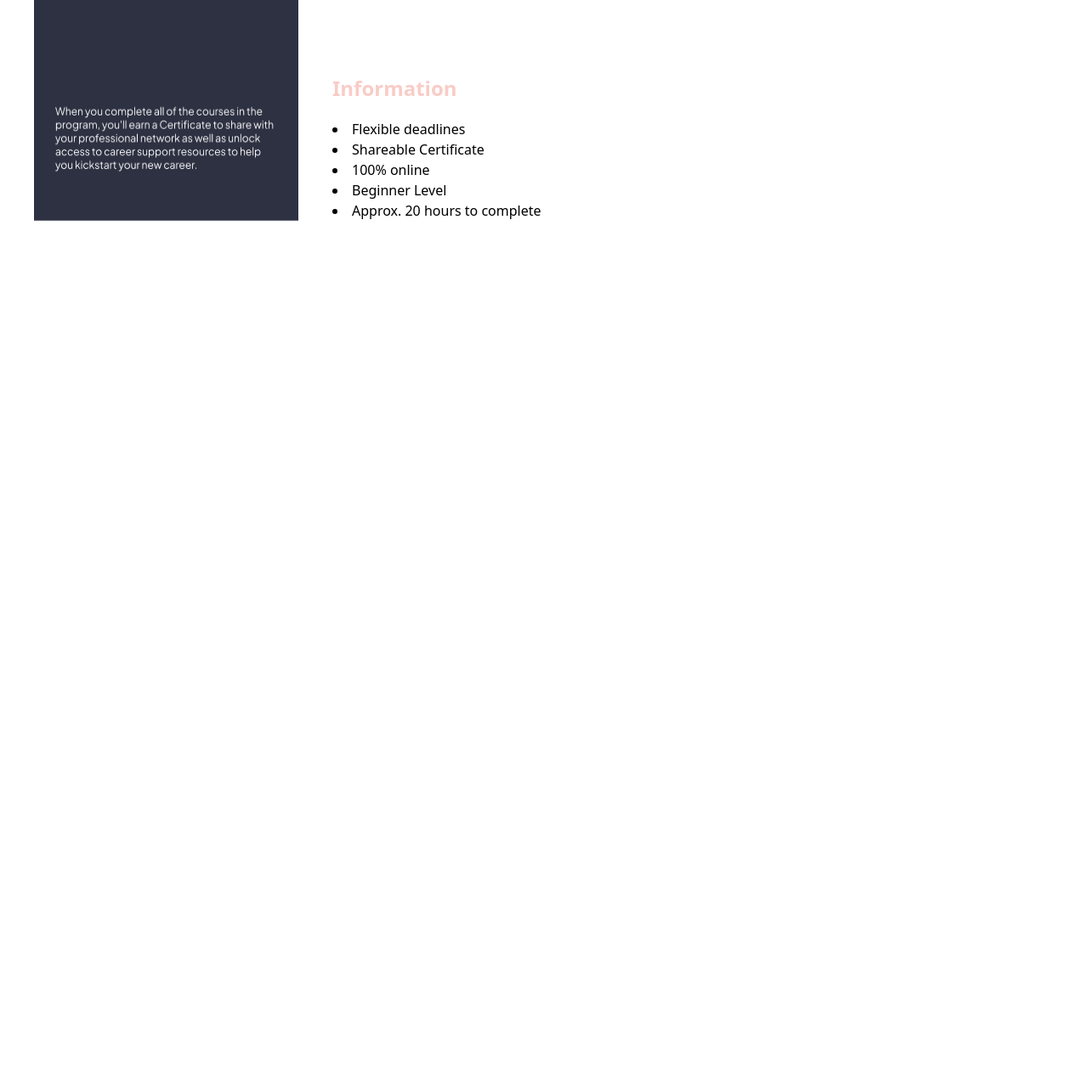
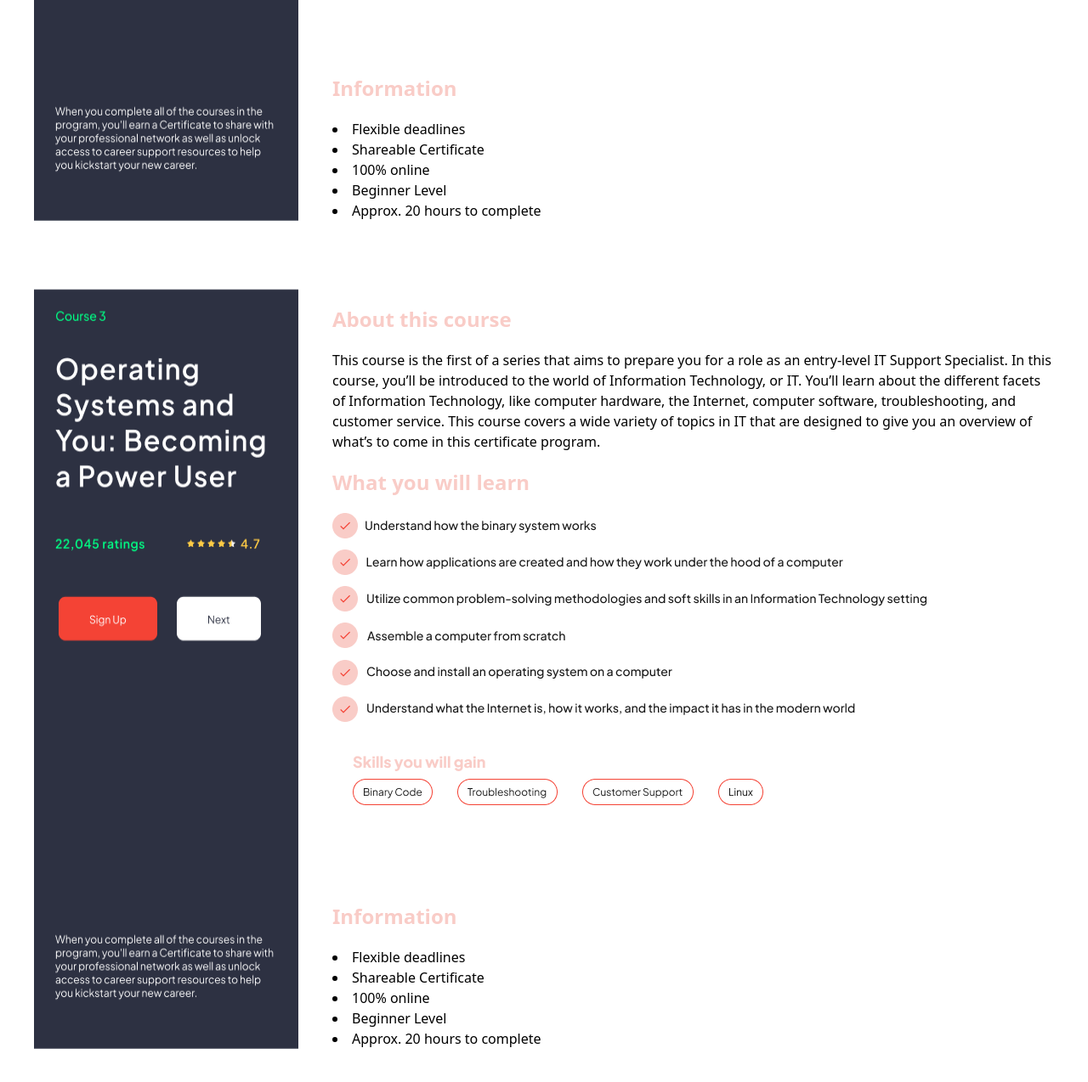
Before and after one commit to sajon01/assignment-tailwindcss, a website built with Vite: page index.html in a window 1280 px wide. Shown: the part 3924-5198 px from the top of the page at 85% size. Before the commit the page ends 4224 px from the top, so only its background shows below. Built offline with nearby package versions, Linux system fonts and the light colour scheme.

Commit message:
operating system section

```diff
--- a/index.html
+++ b/index.html
@@ -300,5 +300,39 @@
 
     </section>
 
+    <!-- operating section  -->
+
+    <section class="mx-10 flex flex-col md:flex-row justify-between md:gap-10 gap-5 my-10 pt-10">
+        <img class="" src="./assets/color coded (2).png" alt="">
+
+        <div>
+            <h2 class="pink-title">About this course</h2>
+
+            <p>
+                This course is the first of a series that aims to prepare you for a role as an entry-level IT Support Specialist. In this course, you’ll be introduced to the world of Information Technology, or IT. You’ll learn about the different facets of Information Technology, like computer hardware, the Internet, computer software, troubleshooting, and customer service. This course covers a wide variety of topics in IT that are designed to give you an overview of what’s to come in this certificate program.
+            </p>
+
+            <h2 class="pink-title">What you will learn </h2>
+
+            <img src="./assets/List.png" alt="">
+
+            <img src="./assets/Frame 282.png" alt="">
+
+            <div>
+                <h2 class="pink-title">Information </h2>
+                <ul class="list-disc list-inside">
+                    <li>Flexible deadlines</li>
+                    <li>Shareable Certificate</li>
+                    <li>
+                         100% online
+                    </li>
+                    <li>Beginner Level</li>
+                    <li>Approx. 20 hours to complete</li>
+                </ul>
+            </div>
+        </div>
+
+    </section>
+
 </body>
 </html>
```
Also changed, not shown: assets/color coded (2).png (added).
